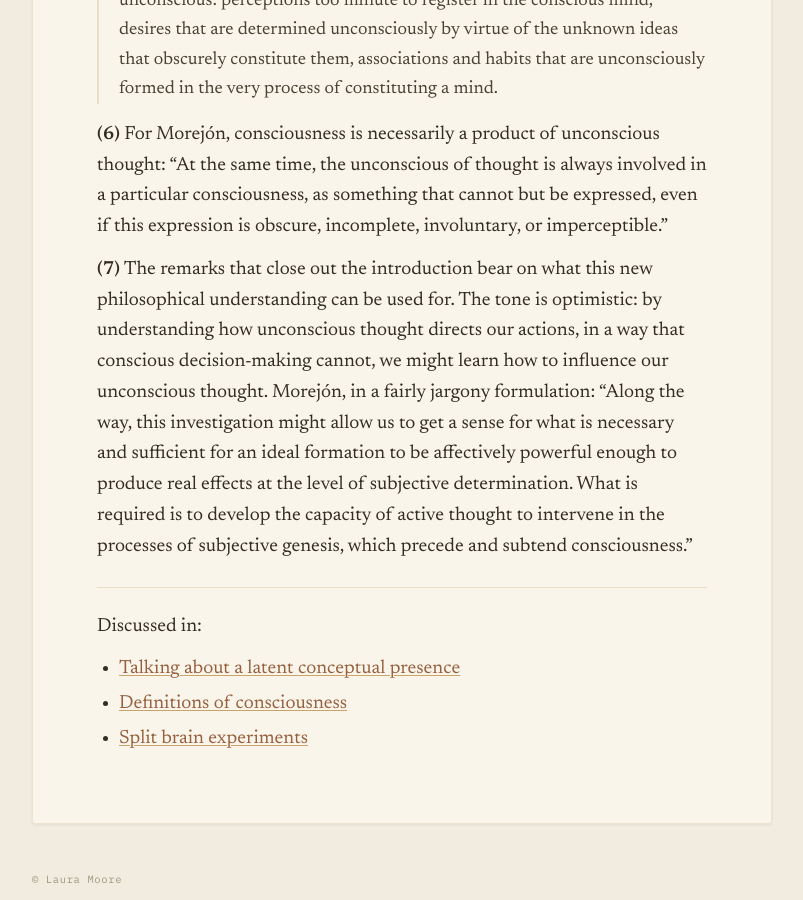
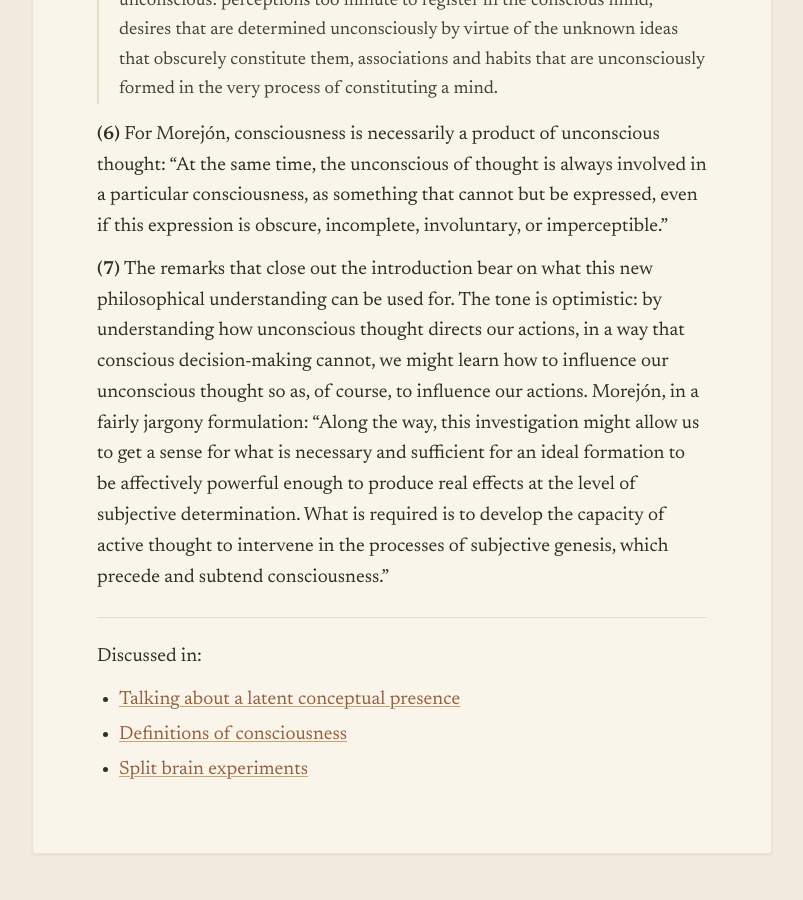
Before and after one commit to lauramoorewrites-del/treasury, a Jekyll site: the page built from _pages/the-unconscious-of-thought.md, in a window 1280 px wide and 900 px high, scrolled down 3610 px. Shown: the whole window, without its empty margins (238-1041 px from the left). Built offline with Jekyll 4.4.1, drawn with Linux system fonts in a browser that asks for light colours.

Commit message:
Extend closing thought in Unconscious of Thought entry
Co-Authored-By: Claude Opus 4.6 (1M context) <noreply@anthropic.com>

```diff
--- a/_pages/the-unconscious-of-thought.md
+++ b/_pages/the-unconscious-of-thought.md
@@ -51,7 +51,7 @@ He cites Frank Tallis' *Hidden Minds: A History of the Unconscious* for the idea
 
 **(6)** For Morejón, consciousness is necessarily a product of unconscious thought: "At the same time, the unconscious of thought is always involved in a particular consciousness, as something that cannot but be expressed, even if this expression is obscure, incomplete, involuntary, or imperceptible."
 
-**(7)** The remarks that close out the introduction bear on what this new philosophical understanding can be used for. The tone is optimistic: by understanding how unconscious thought directs our actions, in a way that conscious decision-making cannot, we might learn how to influence our unconscious thought. Morejón, in a fairly jargony formulation: "Along the way, this investigation might allow us to get a sense for what is necessary and sufficient for an ideal formation to be affectively powerful enough to produce real effects at the level of subjective determination. What is required is to develop the capacity of active thought to intervene in the processes of subjective genesis, which precede and subtend consciousness."
+**(7)** The remarks that close out the introduction bear on what this new philosophical understanding can be used for. The tone is optimistic: by understanding how unconscious thought directs our actions, in a way that conscious decision-making cannot, we might learn how to influence our unconscious thought so as, of course, to influence our actions. Morejón, in a fairly jargony formulation: "Along the way, this investigation might allow us to get a sense for what is necessary and sufficient for an ideal formation to be affectively powerful enough to produce real effects at the level of subjective determination. What is required is to develop the capacity of active thought to intervene in the processes of subjective genesis, which precede and subtend consciousness."
 
 ---
 
```
